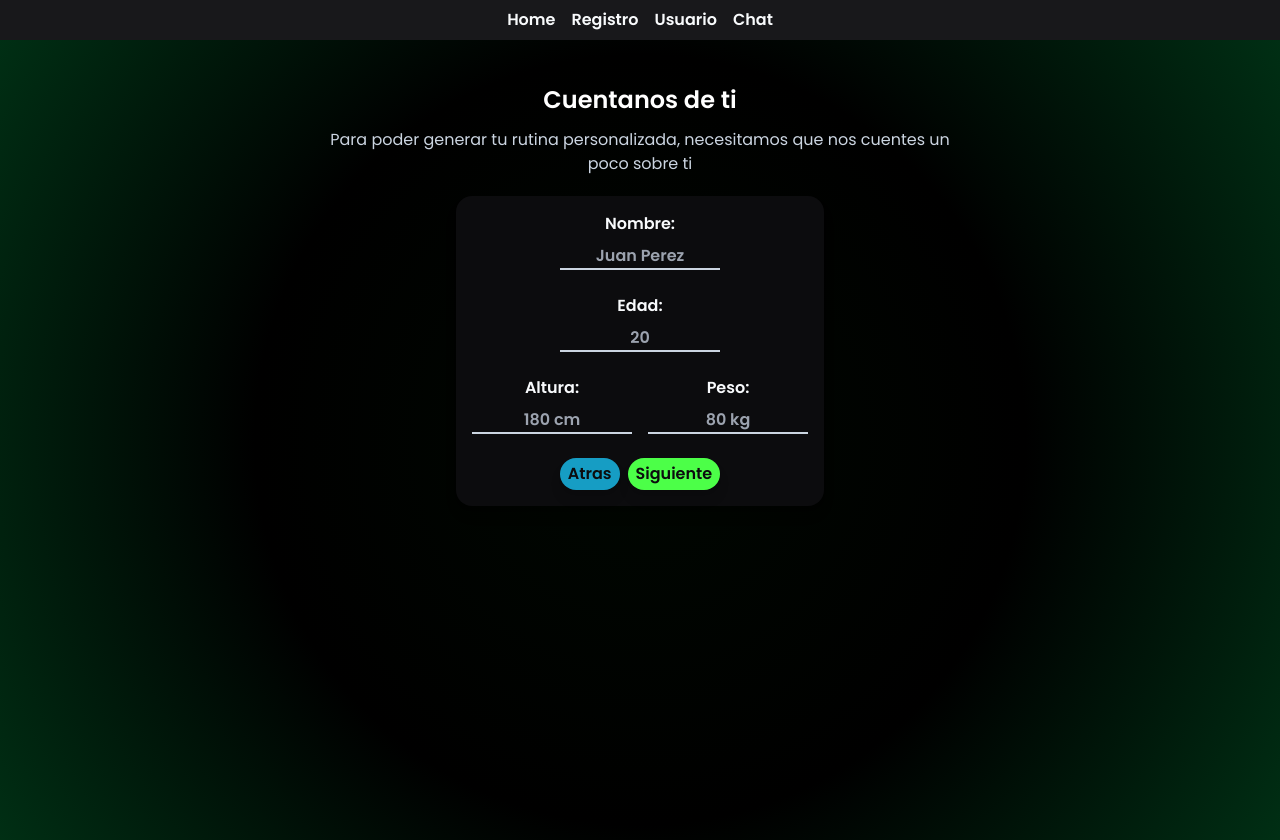
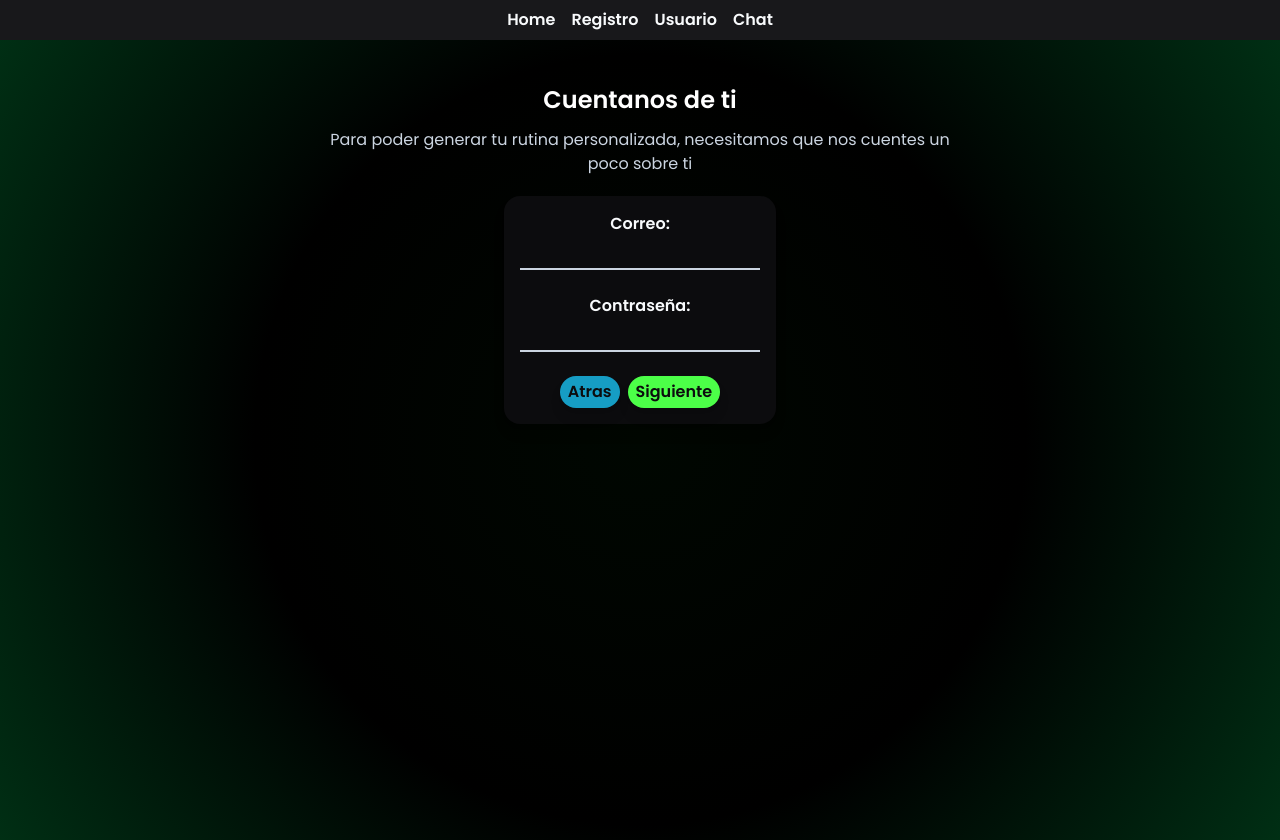
Before and after one commit to luigy23/GymIA, a Next.js app: page /Registro in a window 1280 px wide. Built offline with nearby package versions, Linux system fonts and the light colour scheme.

Commit message:
contexto de rutina

```diff
--- a/public/data/rutina.json
+++ b/public/data/rutina.json
@@ -1 +1 @@
-{"objetivo":"aumentar masa muscular","rutina":[{"dia":"lunes","ejercicios":[{"nombre":"prensa de piernas","series":3,"repeticiones":"15","peso":"par de mancuernas de 5kg"},{"nombre":"curl de bíceps","series":3,"repeticiones":"15","peso":"par de mancuernas de 5kg"},{"nombre":"extensiones de tríceps","series":3,"repeticiones":"15","peso":"par de mancuernas de 5kg"}]},{"dia":"miércoles","ejercicios":[{"nombre":"sentadillas","series":3,"repeticiones":"15","peso":"par de mancuernas de 5kg"},{"nombre":"press de hombro","series":3,"repeticiones":"15","peso":"par de mancuernas de 5kg"},{"nombre":"elevaciones laterales de hombros","series":3,"repeticiones":"15","peso":"par de mancuernas de 5kg"}]},{"dia":"viernes","ejercicios":[{"nombre":"flexiones de brazos","series":3,"repeticiones":"15","peso":"-"},{"nombre":"extensiones de espalda","series":3,"repeticiones":"15","peso":"par de mancuernas de 5kg"},{"nombre":"elevaciones de piernas","series":3,"repeticiones":"15","peso":"-"}]}]}
+{"objetivo":"Aumento de masa muscular","rutina":[{"dia":"Día 1","ejercicios":[{"nombre":"Sentadilla frontal","series":4,"repeticiones":"8-10","peso":"80-85% de tu 1RM"},{"nombre":"Press de banca","series":4,"repeticiones":"8-10","peso":"80-85% de tu 1RM"},{"nombre":"Remo con barra T","series":4,"repeticiones":"8-10","peso":"80-85% de tu 1RM"},{"nombre":"Elevación de pantorrillas sentado","series":4,"repeticiones":"12","peso":"60-70% de tu 1RM"}]},{"dia":"Día 2","ejercicios":[{"nombre":"Peso muerto rumano","series":4,"repeticiones":"8-10","peso":"80-85% de tu 1RM"},{"nombre":"Dominadas con peso","series":4,"repeticiones":"8-10","peso":"80-85% de tu 1RM"},{"nombre":"Press militar con barra","series":4,"repeticiones":"8-10","peso":"80-85% de tu 1RM"},{"nombre":"Plancha frontal","series":4,"repeticiones":"1 minuto"}]}]}
--- a/src/Context/UserContext.js
+++ b/src/Context/UserContext.js
@@ -3,6 +3,12 @@ import React, { createContext, useState } from "react";
 export const UserContext = createContext();
 
 export const UserProvider = ({ children }) => {
+  // añadiendo el estado de la rutina:
+  const [Rutina, setRutina] = useState(null);
+  const updateRutina = (rutina) => {
+    setRutina(rutina);
+  };
+
   const [user, setUser] = useState({
     nombre: "",
     altura: "",
@@ -34,6 +40,8 @@ export const UserProvider = ({ children }) => {
   const state = {
     user,
     updateUser,
+    Rutina,
+    updateRutina,
   };
 
   return <UserContext.Provider value={state}>{children}</UserContext.Provider>;
--- /dev/null
+++ b/src/Services/usuario.js
@@ -0,0 +1,28 @@
+import axios from "axios";
+
+const API_URL = "http://172.16.72.177:8088/api/v1/usuarios";
+
+export const getUsuario = (id) => {
+    return axios.get(API_URL+"/"+id);
+    }
+
+
+
+
+export const crearUsuario = (usuario) => {
+    const otrouser = {
+        "idUsuario": "3",
+        "nombreUsuario": "luigy23",
+        "fechaNacimiento": "2004-03-04",
+        "genero": "Hombre",
+        "correoElectronico": "luigy@gmail.com",
+        "contrasena": "1234",
+        "alturaCm": "171",
+        "pesoKg": "60.5",
+        "nivelActividad": "Intermedio",
+        "fechaRegistro": "2023-05-12",
+        "edad": "19",
+        "lugarEntrenamiento": "Casa"
+    }
+    return axios.post(API_URL, otrouser);
+    }
--- a/src/pages/Registro.js
+++ b/src/pages/Registro.js
@@ -17,6 +17,8 @@ const Registro = () => {
     lugarEntrenamiento: "",
     objetivo: [],
     otros: "",
+    usuario: "",
+    password: "",
   });
   const { updateUser, user } = useContext(UserContext);
   const [step, setStep] = useState(0);
@@ -290,7 +292,34 @@ const Registro = () => {
       </label>
     </>
   );
-  const steps = [infoPersonal, infoObjetivo, infoGym];
+  const infoCredenciales = (
+    <>
+      <label >
+        Correo:
+        <input
+
+          type="email"
+          name="correo"
+          value={form.correo}
+          placeholder=""
+          onChange={handleChange}
+        />
+      </label>
+      <label>
+        Contraseña:
+        <input
+          type="password"
+          name="contraseña"
+          value={form.contraseña}
+          onChange={handleChange}
+        />
+      </label>
+    </>
+  );
+
+
+
+  const steps = [infoCredenciales, infoPersonal, infoObjetivo, infoGym];
   //usando el contexto del usuario
 
 
@@ -321,7 +350,7 @@ const Registro = () => {
             Atras
           </button>
 
-          {step == 2 ? (
+          {step == 3 ? (
             <>
               <button className={estilo.btnEnviar} type="submit">
                 Guardar
--- a/src/pages/chat.js
+++ b/src/pages/chat.js
@@ -14,7 +14,7 @@ import estilo from "../styles/chat.module.css";
 //importar est
 
 export default function Home() {
-  const { user } = useContext(UserContext);
+  const { user, updateRutina } = useContext(UserContext);
   const cargando = useRef(false);
   const [texto, setTexto] = useState("");
   const [mensajes, setMensajes] = useState([
@@ -106,6 +106,7 @@ export default function Home() {
     if (respuesta.includes("{")) {
       console.log("hay json");
       rutinaPlantilla.current = extraerjson(respuesta);
+      updateRutina(rutinaPlantilla.current);
       setMensajes((mensajesAnteriores) => [
         ...mensajesAnteriores,
         { role: "system", content: extraerTexto(respuesta) },
--- a/src/pages/chat2.js
+++ b/src/pages/chat2.js
@@ -1,35 +1,34 @@
-import React from "react";
+import React, { useState } from "react";
 import estilo from "../styles/chat.module.css";
+import { getUsuario, crearUsuario } from "@/Services/usuario";
 
-const chat2 = () => {
+const Chat2 = () => {
+
+  const [usuario, setUsuario] = useState("");
+
+  const clickboton = async() => {
+    const respuesta = await getUsuario(3);
+    setUsuario(respuesta.data);
+    console.log(respuesta);
+  }
+
+  const clickboton2 = async() => {
+    const respuesta = await crearUsuario();
+    console.log(respuesta);
+  }
+
+
+
   return (
     <div className={estilo.Main}>
-      <div className={estilo.divChat}>
-        <div className={estilo.headerChat}>
-          <h1 className="text-white text-2xl">Chat</h1>
-        </div>
-        <div className={estilo.mensajesContainer}>
-          <div className={estilo.mensajeBot}>
-            <div className={estilo.mensaje}>
-                hola
-            </div>
-          </div>
-          <div className={estilo.mensajePropio}>
-            <div className={estilo.mensaje}>
-                hola holahol
+      <h1>{usuario.nombreUsuario}</h1>
+      <p>{usuario.alturaCm}</p>
 
-            </div>
-          </div>
-            {/*  */}
-
-        </div>
-        <div className={estilo.inputContainer}>
-            <input type="text" className={estilo.input} placeholder="Escribe un mensaje"/>
-            <button className={estilo.boton}>Enviar</button>
-        </div>
-      </div>
+      <button onClick={clickboton}
+      >traer usuarios</button>
+      <button onClick={clickboton2}>Crear usuario</button>
     </div>
   );
 };
 
-export default chat2;
+export default Chat2;
--- a/src/pages/rutina.js
+++ b/src/pages/rutina.js
@@ -1,19 +1,36 @@
 import React, { useEffect, useState } from 'react'
 import Rutina from '@/Componentes/Rutina'
 import axios from 'axios'
+import Link from 'next/link'
+import { UserContext } from "@/Context/UserContext";
 
 
 
 
 const RutinaUser = () => {
 
+//traer rutina del context:
+const { Rutina, updateRutina } = useContext(UserContext);
+
 const [rutina, setRutina] = useState(null)
 
 const traerRutina = async () => {
+  try {
     const respuesta = await axios.get("http://localhost:3000/api/rutina");
     console.log(respuesta);
+    if (!respuesta.data){
+      throw new Error("no hay usuario");
+    }
     setRutina(respuesta.data);
-    };
+
+    }
+  catch (error) {
+    console.log(error);
+    setRutina(Rutina);
+  }
+}
+
+
 
 
 
@@ -25,6 +42,12 @@ useEffect(() => {
 
   return (
     <div className="gradiente w-full min-h-screen flex  items-center pt-6 flex-col">
+      <h3 className='text-gray-400'>Esta es tu rutina, recuerda que si quieres cambiarla o tienes alguna pregunta puedes decirselo al
+        <Link
+          href="/chat"
+          className="text-fercho-400"
+
+        > entrenador</Link> </h3>
 {
     rutina ? <Rutina rutina={rutina}/> : <h1 className="text-white">Cargando...</h1>
 }
--- a/src/pages/usuario.js
+++ b/src/pages/usuario.js
@@ -35,7 +35,7 @@ const usuario = () => {
         <Link href="/chat">
         <div className={`${estilos.tarjeta} bg-scooter-200`}>
           <Coach className="w-10 h-10 "/>
-          <h3 className="font-semibold ">Hablar con el Entrenador</h3>
+          <h3 className="font-semibold whitespace-nowrap ">Hablar con<br/> el Entrenador</h3>
 
         </div>
         </Link>
--- a/src/styles/formulario.module.css
+++ b/src/styles/formulario.module.css
@@ -14,7 +14,7 @@
 }
 
 /* estilos para inputs de texto y numeros: */
-.formulario input[type="number"], .formulario input[type="text"]{
+.formulario input[type="number"], .formulario input[type="text"], .formulario input[type="email"], .formulario input[type="password"]{
     @apply
     bg-transparent
     text-slate-300
@@ -22,7 +22,7 @@
     border-slate-300
     text-center
 
-    w-40
+    w-60
     ;
 }
 
```
